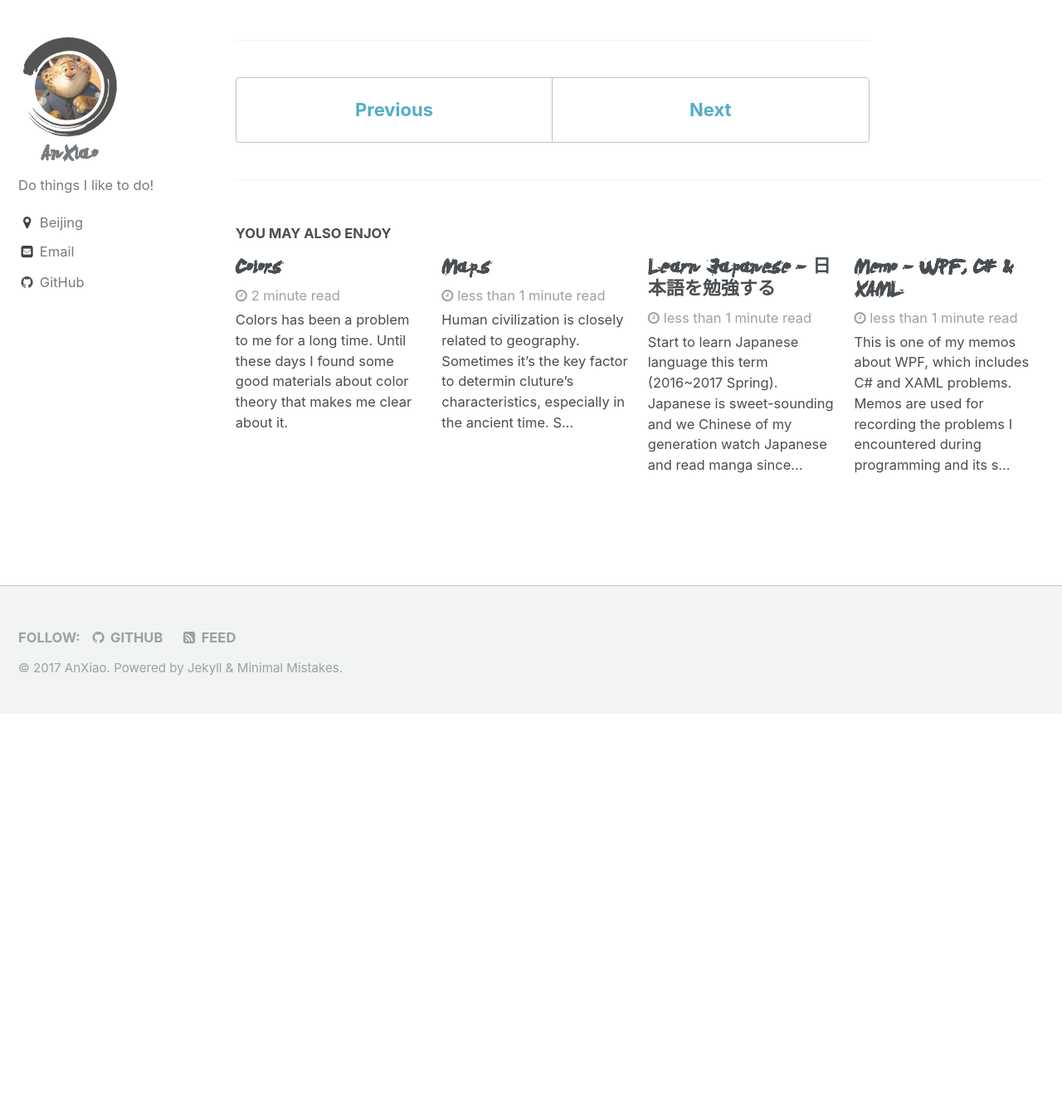
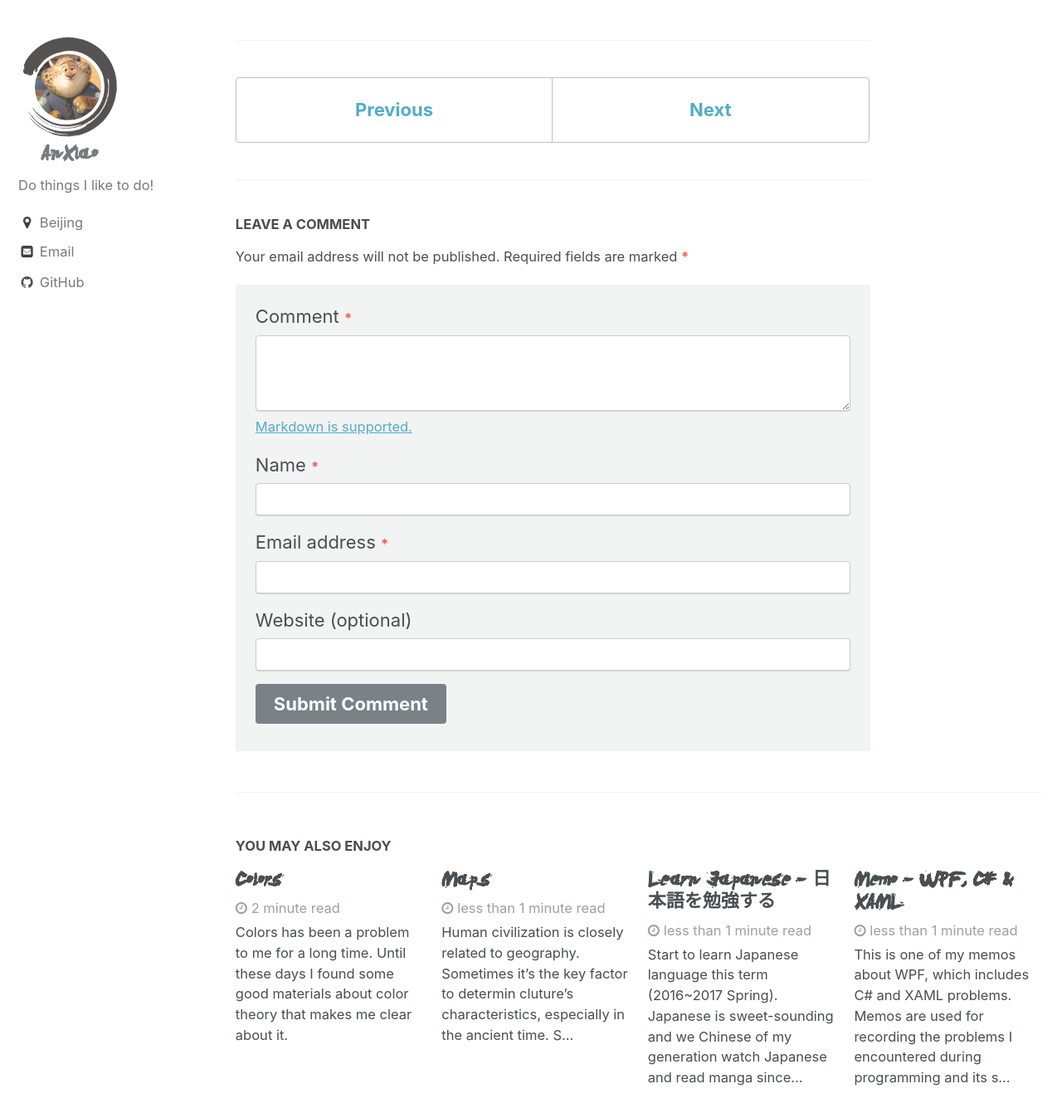
Before and after one commit to silverHugh/silverhugh.github.io, a Jekyll site: the page built from _posts/shell/japanese/2017-03-29-japanese-words.md, in a window 1280 px wide and 1400 px high, scrolled down 640 px. Shown: the top 1347 px of the window at 83% size. Built offline with Jekyll 4.4.1, drawn with Linux system fonts in a browser that asks for light colours; before the commit the page ends 1500 px from its top, so only the background shows below that; part of the change alters nothing that is shown.

Commit message:
make comments work

```diff
--- a/_config.yml
+++ b/_config.yml
@@ -13,7 +13,7 @@ name                     : "AnXiao"
 description              : "Do things I like to do."
 url                      : # the base hostname & protocol for your site e.g. "https://mmistakes.github.io"
 baseurl                  : # the subpath of your site, e.g. "/blog"
-repository               : # GitHub username/repo-name e.g. "mmistakes/minimal-mistakes"
+repository               : silverHugh/silverhugh.github.io # GitHub username/repo-name e.g. "mmistakes/minimal-mistakes"
 teaser                   : # path of fallback teaser image, e.g. "/assets/images/500x300.png"
 # breadcrumbs            : false # true, false (default)
 words_per_minute         : 200
```
